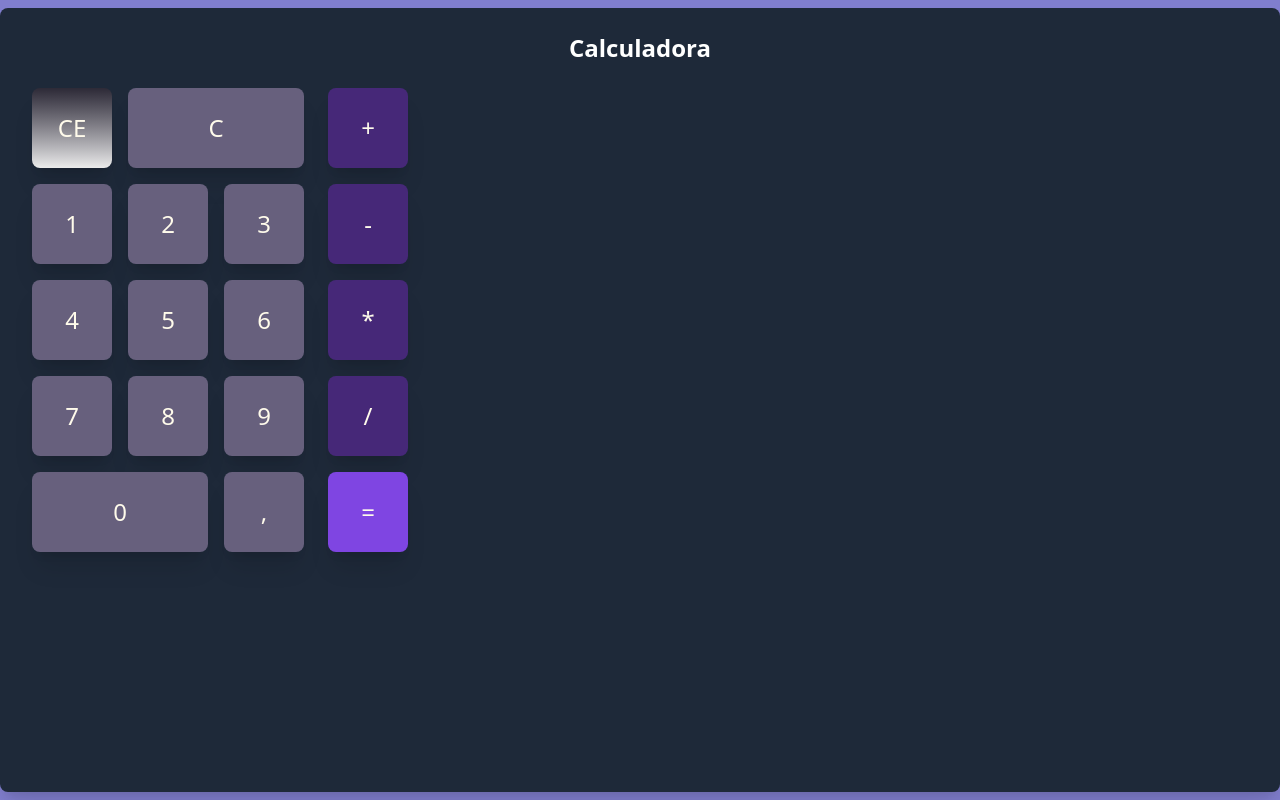
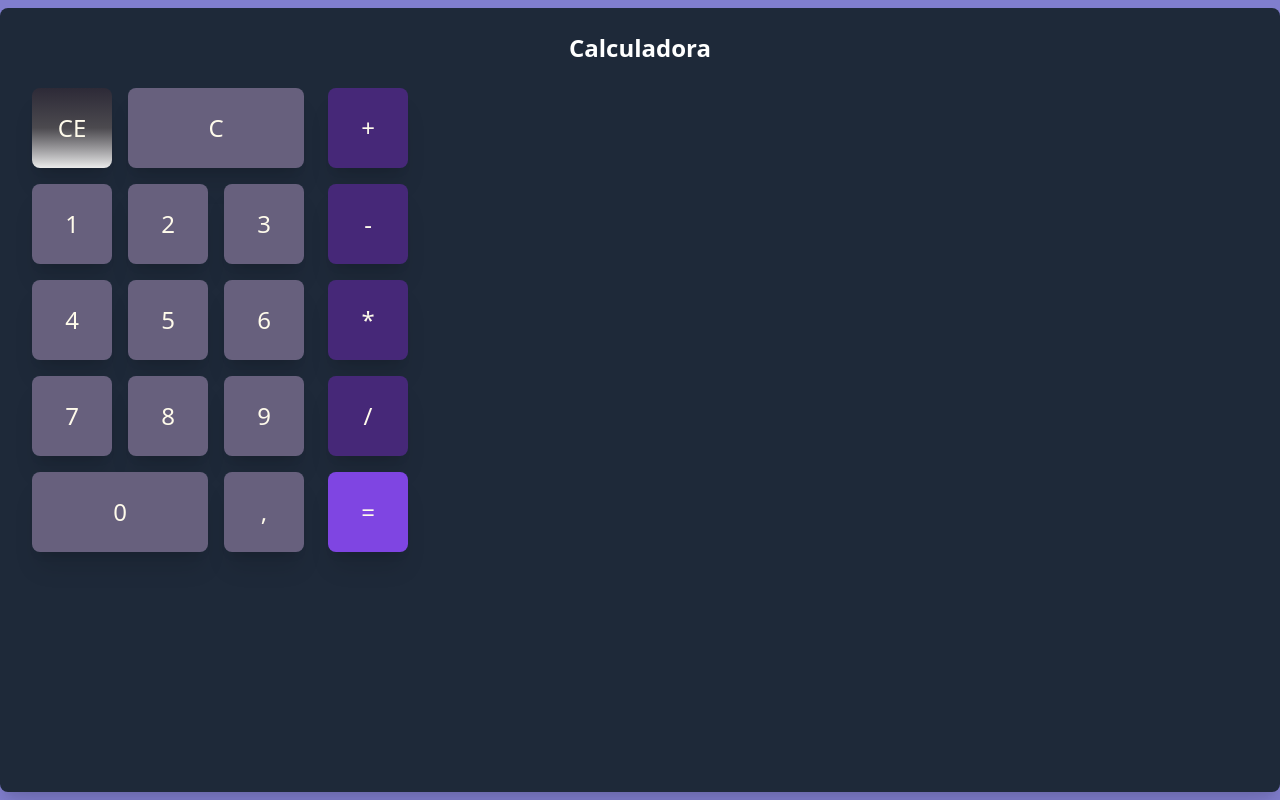
Before and after one commit to Ericles-Miller/CalculatorInReact, a React (Vite) app: page / in a window 1280 px wide. Built offline with nearby package versions, Linux system fonts and the light colour scheme.

Commit message:
fix: update gradient background for CE button in Numbers component

```diff
--- a/src/components/Numbers.tsx
+++ b/src/components/Numbers.tsx
@@ -2,7 +2,7 @@ function Numbers() {
 
   return <div>
       <div className="flex gap-4 p-2">
-        <div className="w-20 h-20 bg-linear-to-t from-[#EBEBEB] from-0.5%  to-[#2D2A37] to-55.8% rounded-lg shadow-xl p-6">
+        <div className="w-20 h-20 bg-linear-to-t from-[#EBEBEB] from-0.5% via-[#4c4a4f] via-0.9% to-[#2D2A37] to-100% rounded-lg shadow-xl p-6">
           <p className="text-center text-amber-50 text-2xl">CE</p>
         </div>
         <div className="w-44 h-20 bg-[#67607d] rounded-lg shadow-xl p-6">
```
